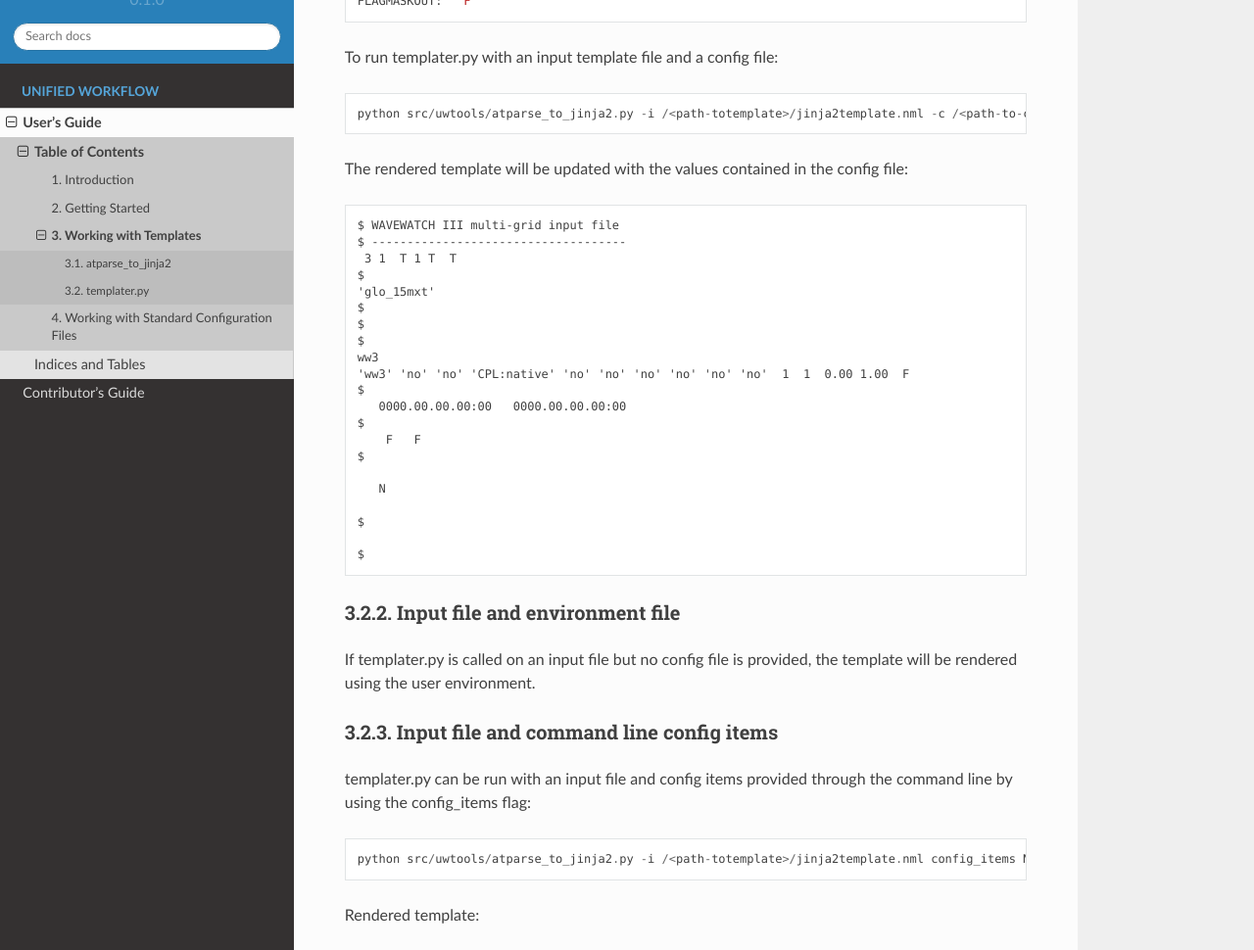
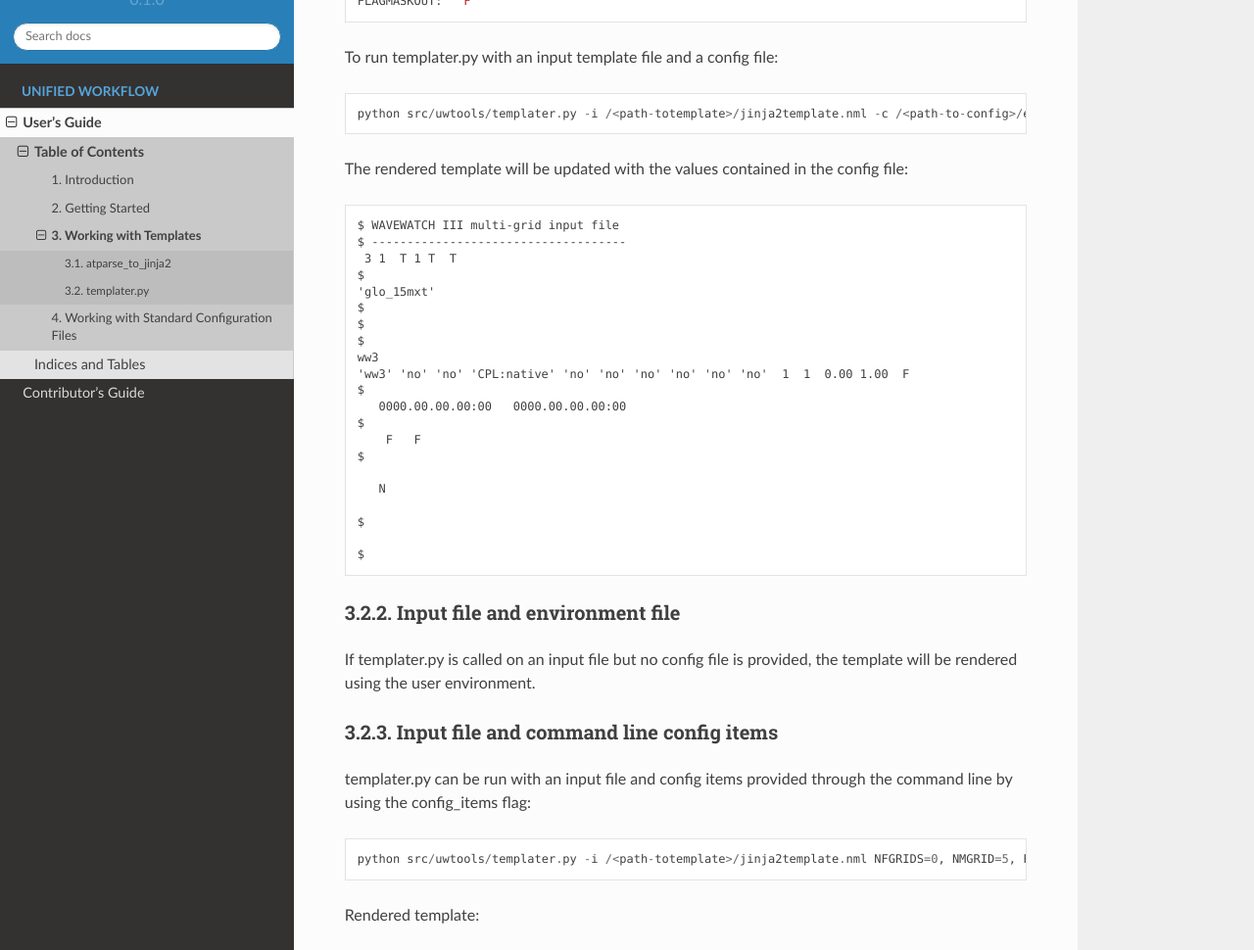
Before and after one commit to ufs-community/uwtools, a Sphinx documentation site: the page built from docs/Users_Guide/working_with_templates.rst, in a window 1280 px wide and 1400 px high, scrolled down 2150 px. Shown: the part 151-1121 px from the top of the window at 98% size. Built offline with Sphinx 7.4.7 and the Read the Docs theme 2.0.0, drawn with Linux system fonts in a browser that asks for light colours.

Commit message:
Fixed 3 code examples

```diff
--- a/docs/Users_Guide/working_with_templates.rst
+++ b/docs/Users_Guide/working_with_templates.rst
@@ -124,7 +124,7 @@ And here is the example YAML config file we want to use to update the values in
 
 To run templater.py with an input template file and a config file::
 
-    python src/uwtools/atparse_to_jinja2.py -i /<path-totemplate>/jinja2template.nml -c /<path-to-config>/example_config.yaml -o <path-to-outfile>/rendered_template.nml
+    python src/uwtools/templater.py -i /<path-totemplate>/jinja2template.nml -c /<path-to-config>/example_config.yaml -o <path-to-outfile>/rendered_template.nml
 
 The rendered template will be updated with the values contained in the config file::
 
@@ -166,7 +166,7 @@ Input file and command line config items
 
 templater.py can be run with an input file and config items provided through the command line by using the config_items flag::
 
-    python src/uwtools/atparse_to_jinja2.py -i /<path-totemplate>/jinja2template.nml config_items NFGRIDS=0, NMGRID=5, FUNIPNT=' T', IOSRV='None', FPNTPROC='None', FGRDPROC=' None'
+    python src/uwtools/templater.py -i /<path-totemplate>/jinja2template.nml NFGRIDS=0, NMGRID=5, FUNIPNT=' T', IOSRV='None', FPNTPROC='None', FGRDPROC=' None'
 
 Rendered template::
 
```
